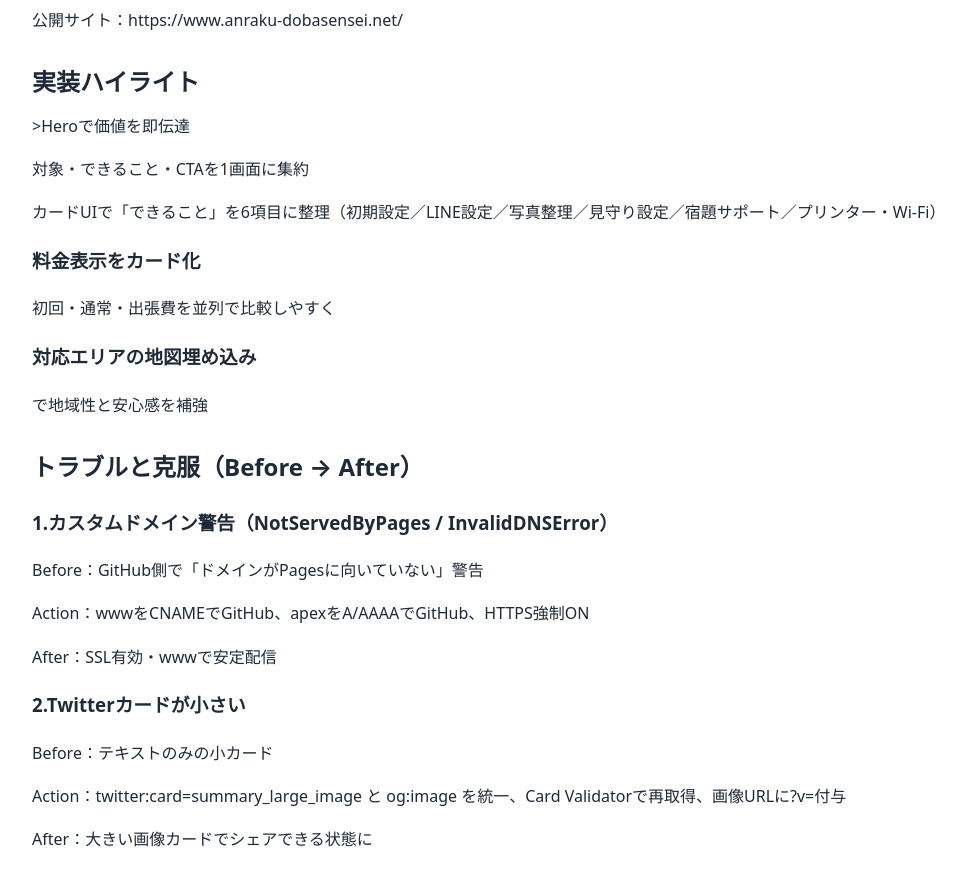
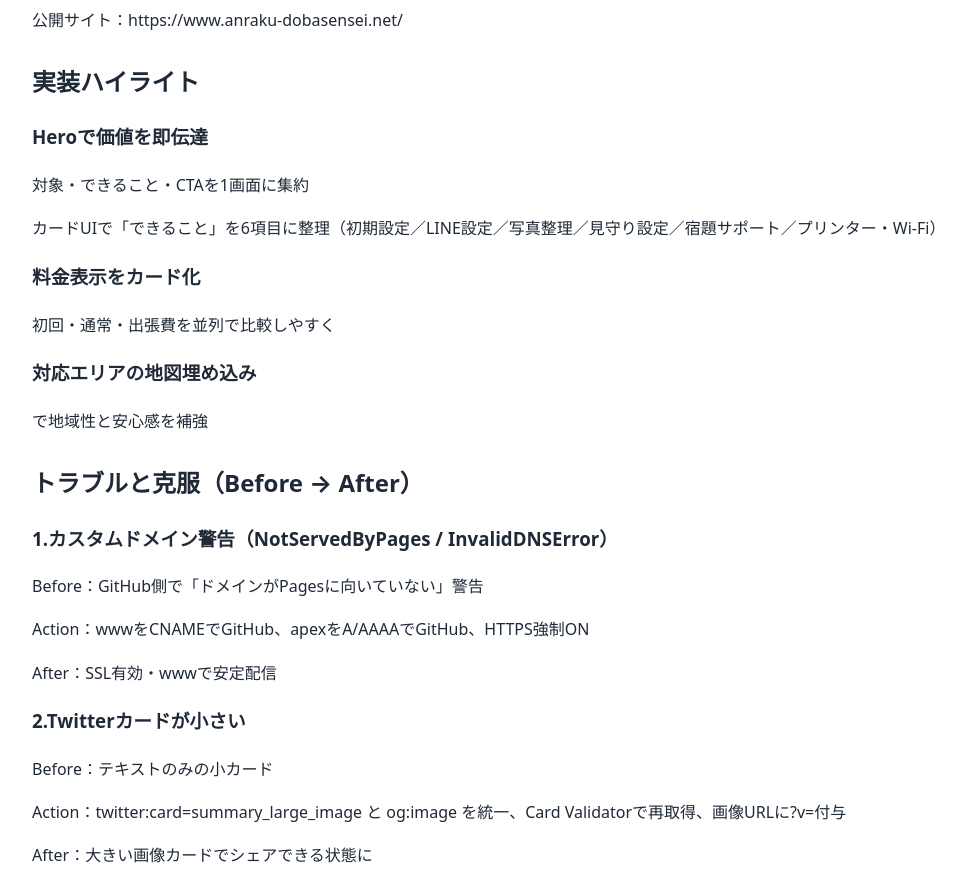
Before and after one commit to dobashi021/portfolio, a plain HTML site: page cases/dobasensei.html in a window 1280 px wide. Shown: the part 2340-3219 px from the top of the page, without its empty margins (148-1114 px from the left). Drawn offline with Linux system fonts and the light colour scheme.

Commit message:
20250822-dobasensei.html 概要追記

```diff
--- a/cases/dobasensei.html
+++ b/cases/dobasensei.html
@@ -70,7 +70,7 @@
   <p>公開サイト：https://www.anraku-dobasensei.net/</p>
 
   <h2>実装ハイライト</h2>
-  >Heroで価値を即伝達</h3>
+  <h3>Heroで価値を即伝達</h3>
   <p>対象・できること・CTAを1画面に集約</p>
   <p>カードUIで「できること」を6項目に整理（初期設定／LINE設定／写真整理／見守り設定／宿題サポート／プリンター・Wi-Fi）</p>
   <h3>料金表示をカード化</h3>
```
